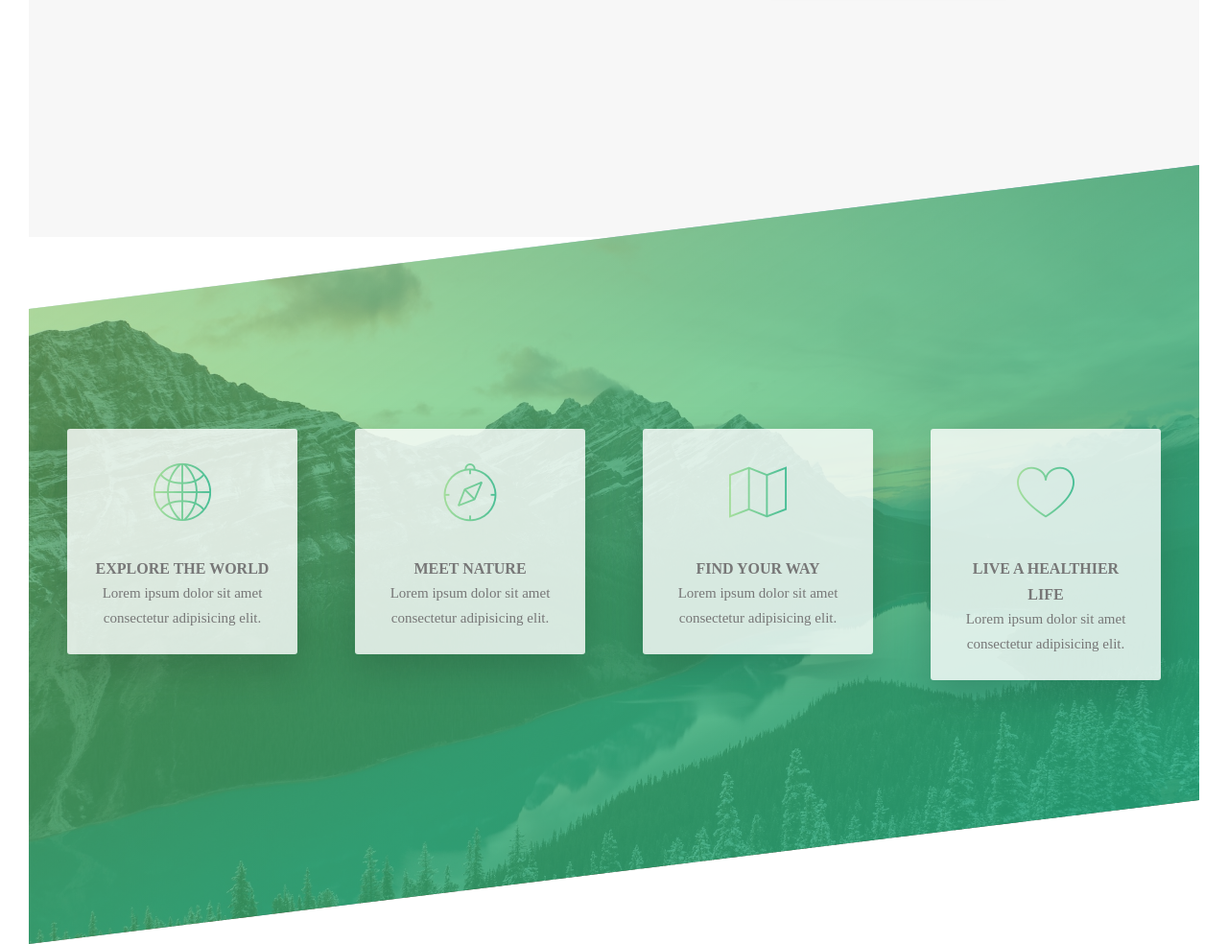
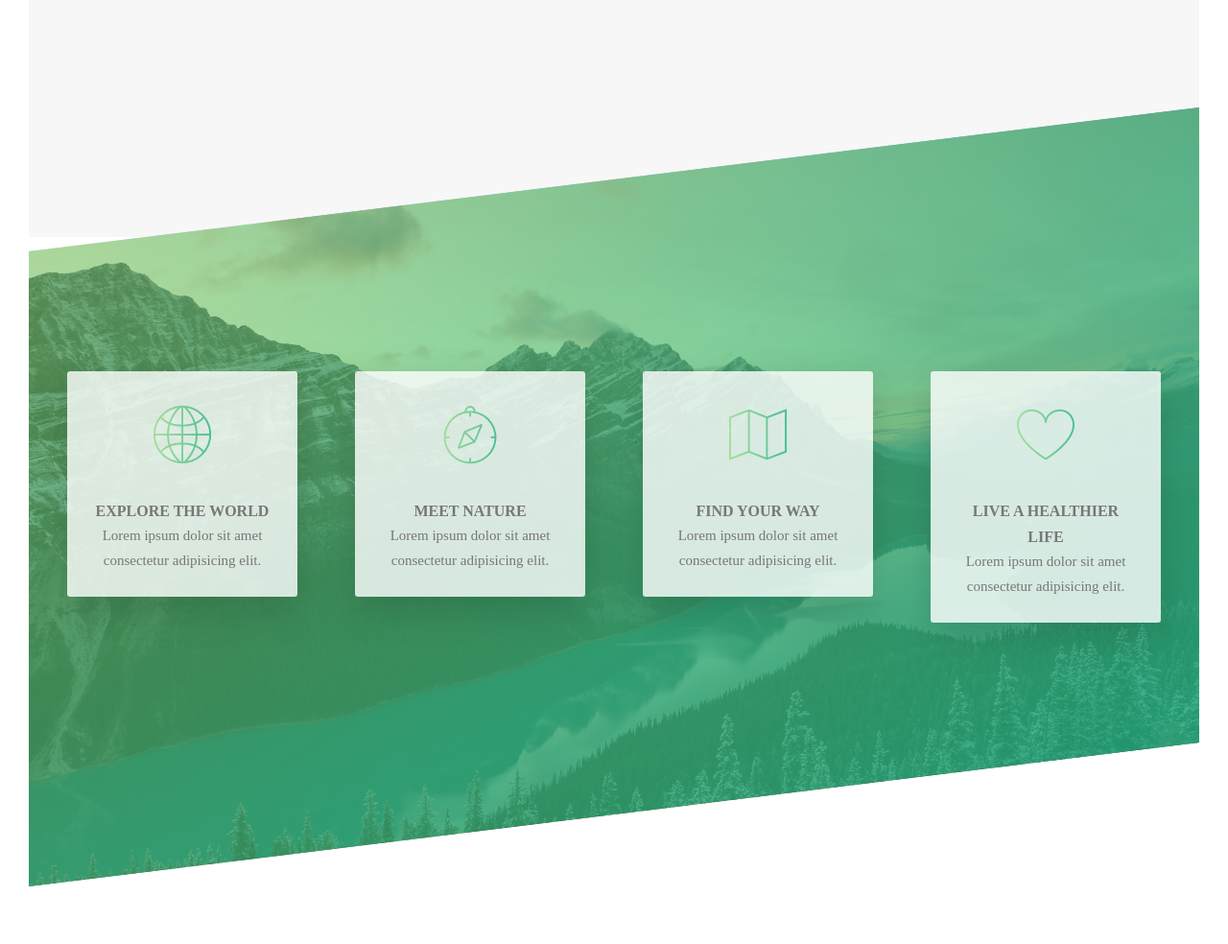
Before and after one commit to anish732/Natour, a website: page index.html in a window 1280 px wide. Shown: the part 1337-2321 px from the top of the page at 96% size. After the commit the page ends 2261 px from the top, so only its background shows below. Drawn offline with Linux system fonts and the light colour scheme.

Commit message:
set margintop

```diff
--- a/sass/pages/_home.scss
+++ b/sass/pages/_home.scss
@@ -14,6 +14,7 @@
     url("../img/nat-4.jpg");
   background-size: cover;
   transform: skewY(-7deg);
+  margin-top: -6rem;
 
   & > * {
     transform: skewY(7deg);
```
Also changed, not shown: css/style.css.
